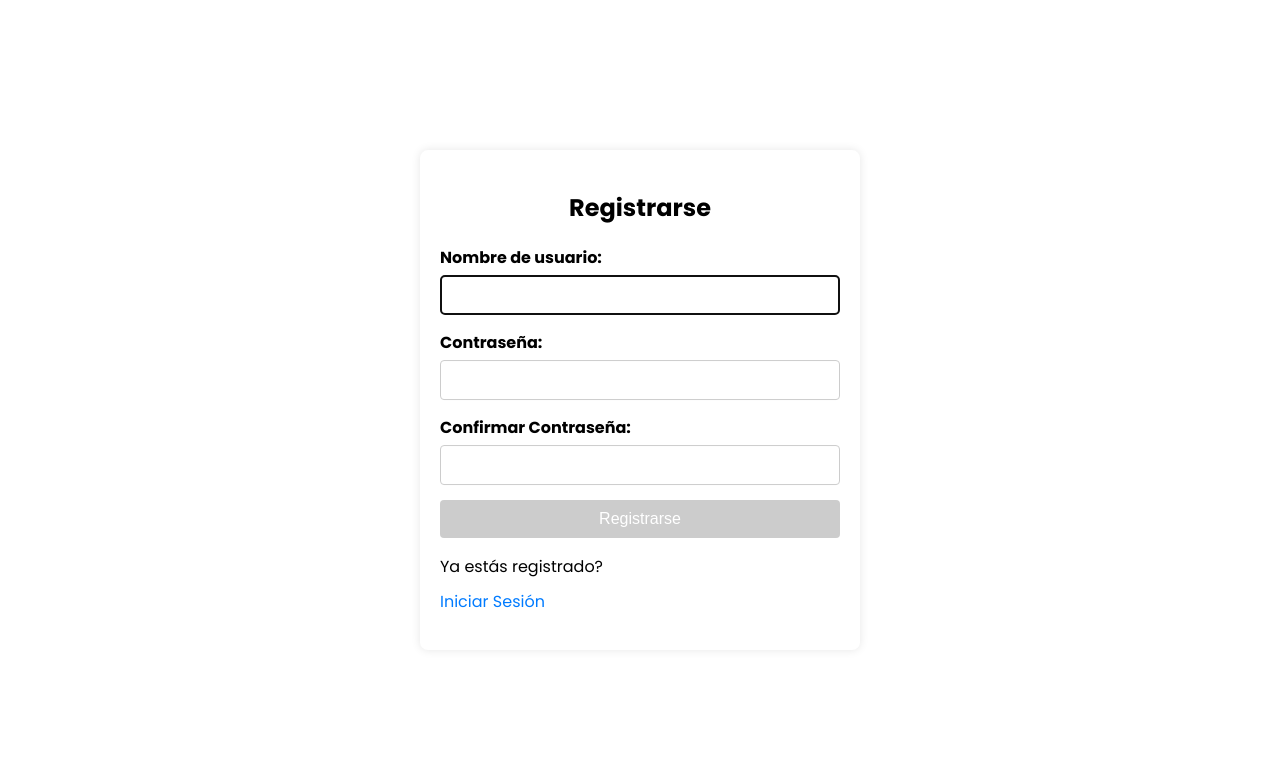
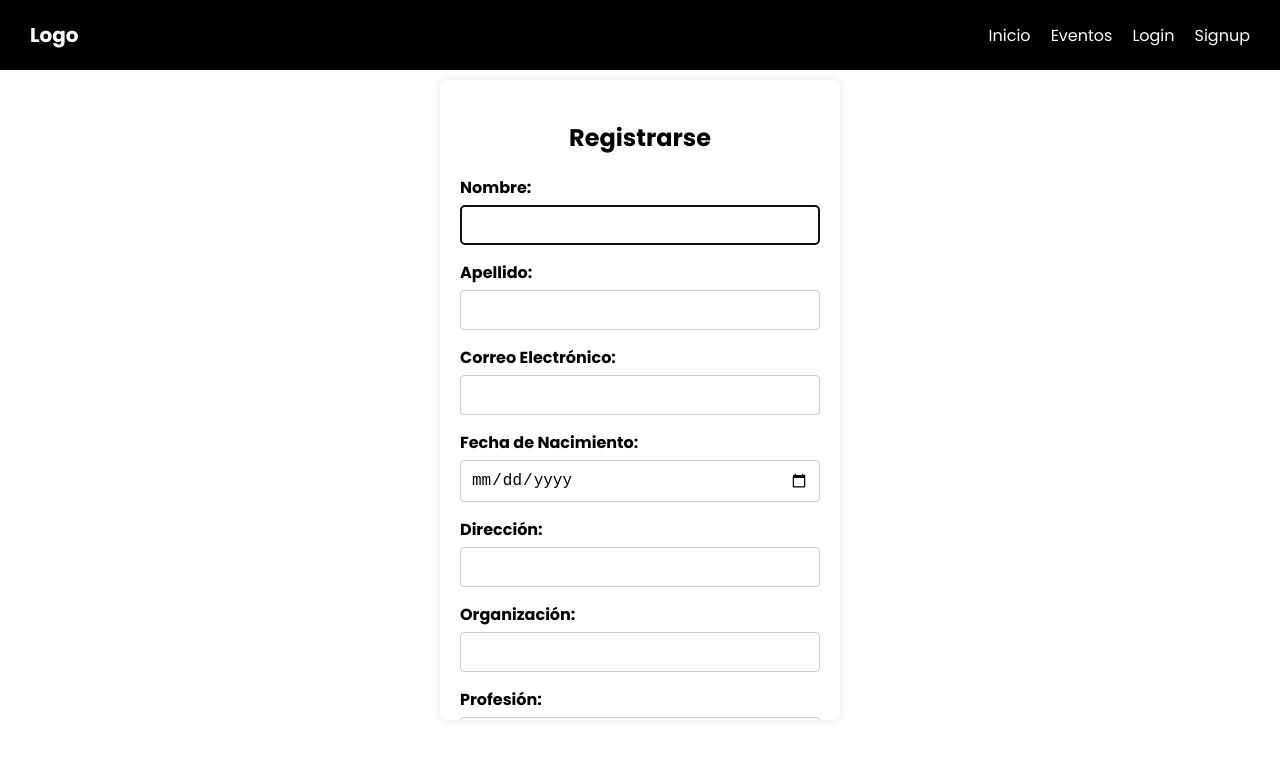
Before and after one commit to Cristopher8049/frontendEventManagement, a React (Vite) app: page /signup in a window 1280 px wide. Shown: the top 758 px of the page. Built offline with nearby package versions, Linux system fonts and the light colour scheme.

Commit message:
Registration and login Pages updated,

```diff
--- a/src/pages/LoginPage/LoginPage.jsx
+++ b/src/pages/LoginPage/LoginPage.jsx
@@ -1,5 +1,6 @@
 import { useRef, useState, useEffect } from "react";
-import "./LoginPage.css"; // Importar CSS module
+import "./LoginPage.css";
+import Navbar from "../../components/Navbar/Navbar";
 
 const LoginPage = () => {
   const userRef = useRef();
@@ -32,6 +33,7 @@ const LoginPage = () => {
 
   return (
     <>
+      <Navbar />
       {success ? (
         <section className={"section"}>
           <h1 className="section__title">¡Has iniciado sesión!</h1>
@@ -54,7 +56,7 @@ const LoginPage = () => {
           <h1 className="section__title">Iniciar sesión</h1>
           <form onSubmit={handleSubmit} className={"form"}>
             <label htmlFor="username" className="form__label">
-              Nombre de usuario:
+              Correo Electrónico:
             </label>
             <input
               type="text"
--- a/src/pages/RegisterPage/RegisterPage.css
+++ b/src/pages/RegisterPage/RegisterPage.css
@@ -4,13 +4,16 @@
   padding: 20px;
   border-radius: 8px;
   box-shadow: 0 0 10px rgba(0, 0, 0, 0.1);
-  width: 400px;
-  max-width: 90%;
+  width: 90%;
+  max-width: 400px;
   margin: auto;
   position: fixed;
   top: 50%;
   left: 50%;
+  max-height: 80vh; /* Set maximum height for the container */
+  overflow-y: auto;
   transform: translate(-50%, -50%);
+  box-sizing: border-box;
 }
 
 .section-title {
@@ -35,6 +38,7 @@
   border: 1px solid #ccc;
   border-radius: 4px;
   font-size: 16px;
+  box-sizing: border-box;
 }
 
 .form-button {
@@ -76,6 +80,7 @@
   padding: 10px;
   margin-top: -10px;
   margin-bottom: 10px;
+  box-sizing: border-box;
 }
 
 .error-message {
--- a/src/pages/RegisterPage/RegisterPage.jsx
+++ b/src/pages/RegisterPage/RegisterPage.jsx
@@ -5,21 +5,28 @@ import {
   faInfoCircle,
 } from "@fortawesome/free-solid-svg-icons";
 import { FontAwesomeIcon } from "@fortawesome/react-fontawesome";
-import "./RegisterPage.css"; // Import CSS directly
+import Navbar from "../../components/Navbar/Navbar";
+import "./RegisterPage.css";
 
-const USER_REGEX = /^[A-z][A-z0-9-_]{3,23}$/;
+const EMAIL_REGEX = /^[^\s@]+@[^\s@]+\.[^\s@]+$/;
 const PWD_REGEX = /^(?=.*[a-z])(?=.*[A-Z])(?=.*[0-9])(?=.*[!@#$%]).{8,24}$/;
 const REGISTER_URL = "/register";
 
-// test
-
 const RegisterPage = () => {
-  const userRef = useRef();
+  const nombreRef = useRef();
   const errRef = useRef();
 
-  const [user, setUser] = useState("");
-  const [validName, setValidName] = useState(false);
-  const [userFocus, setUserFocus] = useState(false);
+  const [nombre, setNombre] = useState("");
+  const [apellido, setApellido] = useState("");
+  const [email, setEmail] = useState("");
+  const [validEmail, setValidEmail] = useState(false);
+  const [emailFocus, setEmailFocus] = useState(false);
+
+  const [dob, setDob] = useState("");
+  const [direccion, setDireccion] = useState("");
+  const [organizacion, setOrganizacion] = useState("");
+  const [profesion, setProfesion] = useState("");
+  const [cargo, setCargo] = useState("");
 
   const [pwd, setPwd] = useState("");
   const [validPwd, setValidPwd] = useState(false);
@@ -33,12 +40,12 @@ const RegisterPage = () => {
   const [success, setSuccess] = useState(false);
 
   useEffect(() => {
-    userRef.current.focus();
+    nombreRef.current.focus();
   }, []);
 
   useEffect(() => {
-    setValidName(USER_REGEX.test(user));
-  }, [user]);
+    setValidEmail(EMAIL_REGEX.test(email));
+  }, [email]);
 
   useEffect(() => {
     setValidPwd(PWD_REGEX.test(pwd));
@@ -47,46 +54,21 @@ const RegisterPage = () => {
 
   useEffect(() => {
     setErrMsg("");
-  }, [user, pwd, matchPwd]);
+  }, [nombre, apellido, email, pwd, matchPwd]);
 
   const handleSubmit = async (e) => {
     e.preventDefault();
-    const v1 = USER_REGEX.test(user);
+    const v1 = EMAIL_REGEX.test(email);
     const v2 = PWD_REGEX.test(pwd);
     if (!v1 || !v2) {
       setErrMsg("Entrada no válida");
       return;
     }
-    try {
-      const response = await axios.post(
-        REGISTER_URL,
-        JSON.stringify({ user, pwd }),
-        {
-          headers: { "Content-Type": "application/json" },
-          withCredentials: true,
-        }
-      );
-      console.log(response?.data);
-      console.log(response?.accessToken);
-      console.log(JSON.stringify(response));
-      setSuccess(true);
-      setUser("");
-      setPwd("");
-      setMatchPwd("");
-    } catch (err) {
-      if (!err?.response) {
-        setErrMsg("Sin respuesta del servidor");
-      } else if (err.response?.status === 409) {
-        setErrMsg("Nombre de usuario ya en uso");
-      } else {
-        setErrMsg("Registro fallido");
-      }
-      errRef.current.focus();
-    }
   };
 
   return (
     <>
+      <Navbar />
       {success ? (
         <section className="section">
           <h1>¡Éxito!</h1>
@@ -105,48 +87,129 @@ const RegisterPage = () => {
           </p>
           <h1 className="section-title">Registrarse</h1>
           <form onSubmit={handleSubmit} className="form">
-            <label htmlFor="username" className="form-label">
-              Nombre de usuario:
+            <label htmlFor="nombre" className="form-label">
+              Nombre:
+            </label>
+            <input
+              type="text"
+              id="nombre"
+              ref={nombreRef}
+              autoComplete="off"
+              onChange={(e) => setNombre(e.target.value)}
+              value={nombre}
+              required
+              className="form-input"
+            />
+
+            <label htmlFor="apellido" className="form-label">
+              Apellido:
+            </label>
+            <input
+              type="text"
+              id="apellido"
+              autoComplete="off"
+              onChange={(e) => setApellido(e.target.value)}
+              value={apellido}
+              required
+              className="form-input"
+            />
+
+            <label htmlFor="email" className="form-label">
+              Correo Electrónico:
               <FontAwesomeIcon
                 icon={faCheck}
-                className={validName ? "form-icon-valid" : "offscreen"}
+                className={validEmail ? "form-icon-valid" : "offscreen"}
               />
               <FontAwesomeIcon
                 icon={faTimes}
                 className={
-                  validName || !user ? "offscreen" : "form-icon-invalid"
+                  validEmail || !email ? "offscreen" : "form-icon-invalid"
                 }
               />
             </label>
             <input
-              type="text"
-              id="username"
-              ref={userRef}
-              autoComplete="off"
-              onChange={(e) => setUser(e.target.value)}
-              value={user}
+              type="email"
+              id="email"
+              onChange={(e) => setEmail(e.target.value)}
+              value={email}
               required
-              aria-invalid={validName ? "false" : "true"}
-              aria-describedby="uidnote"
-              onFocus={() => setUserFocus(true)}
-              onBlur={() => setUserFocus(false)}
+              aria-invalid={validEmail ? "false" : "true"}
+              aria-describedby="emailnote"
+              onFocus={() => setEmailFocus(true)}
+              onBlur={() => setEmailFocus(false)}
               className="form-input"
             />
             <p
-              id="uidnote"
+              id="emailnote"
               className={
-                userFocus && user && !validName
+                emailFocus && email && !validEmail
                   ? "form-instructions"
                   : "offscreen"
               }
             >
               <FontAwesomeIcon icon={faInfoCircle} />
-              4 a 24 caracteres.
-              <br />
-              Debe comenzar con una letra.
-              <br />
-              Se permiten letras, números, guiones bajos y guiones.
+              Formato de correo no válido.
             </p>
+
+            <label htmlFor="dob" className="form-label">
+              Fecha de Nacimiento:
+            </label>
+            <input
+              type="date"
+              id="dob"
+              onChange={(e) => setDob(e.target.value)}
+              value={dob}
+              required
+              className="form-input"
+            />
+
+            <label htmlFor="direccion" className="form-label">
+              Dirección:
+            </label>
+            <input
+              type="text"
+              id="direccion"
+              onChange={(e) => setDireccion(e.target.value)}
+              value={direccion}
+              required
+              className="form-input"
+            />
+
+            <label htmlFor="organizacion" className="form-label">
+              Organización:
+            </label>
+            <input
+              type="text"
+              id="organizacion"
+              onChange={(e) => setOrganizacion(e.target.value)}
+              value={organizacion}
+              required
+              className="form-input"
+            />
+
+            <label htmlFor="profesion" className="form-label">
+              Profesión:
+            </label>
+            <input
+              type="text"
+              id="profesion"
+              onChange={(e) => setProfesion(e.target.value)}
+              value={profesion}
+              required
+              className="form-input"
+            />
+
+            <label htmlFor="cargo" className="form-label">
+              Cargo:
+            </label>
+            <input
+              type="text"
+              id="cargo"
+              onChange={(e) => setCargo(e.target.value)}
+              value={cargo}
+              required
+              className="form-input"
+            />
 
             <label htmlFor="password" className="form-label">
               Contraseña:
@@ -230,14 +293,14 @@ const RegisterPage = () => {
 
             <button
               type="submit"
-              disabled={!validName || !validPwd || !validMatch}
+              disabled={!validEmail || !validPwd || !validMatch}
               className="form-button"
             >
               Registrarse
             </button>
           </form>
           <p>
-            Ya estás registrado?
+            ¿Ya estás registrado?
             <br />
             <span className="line">
               <a href="/login" className="line-link">
```
